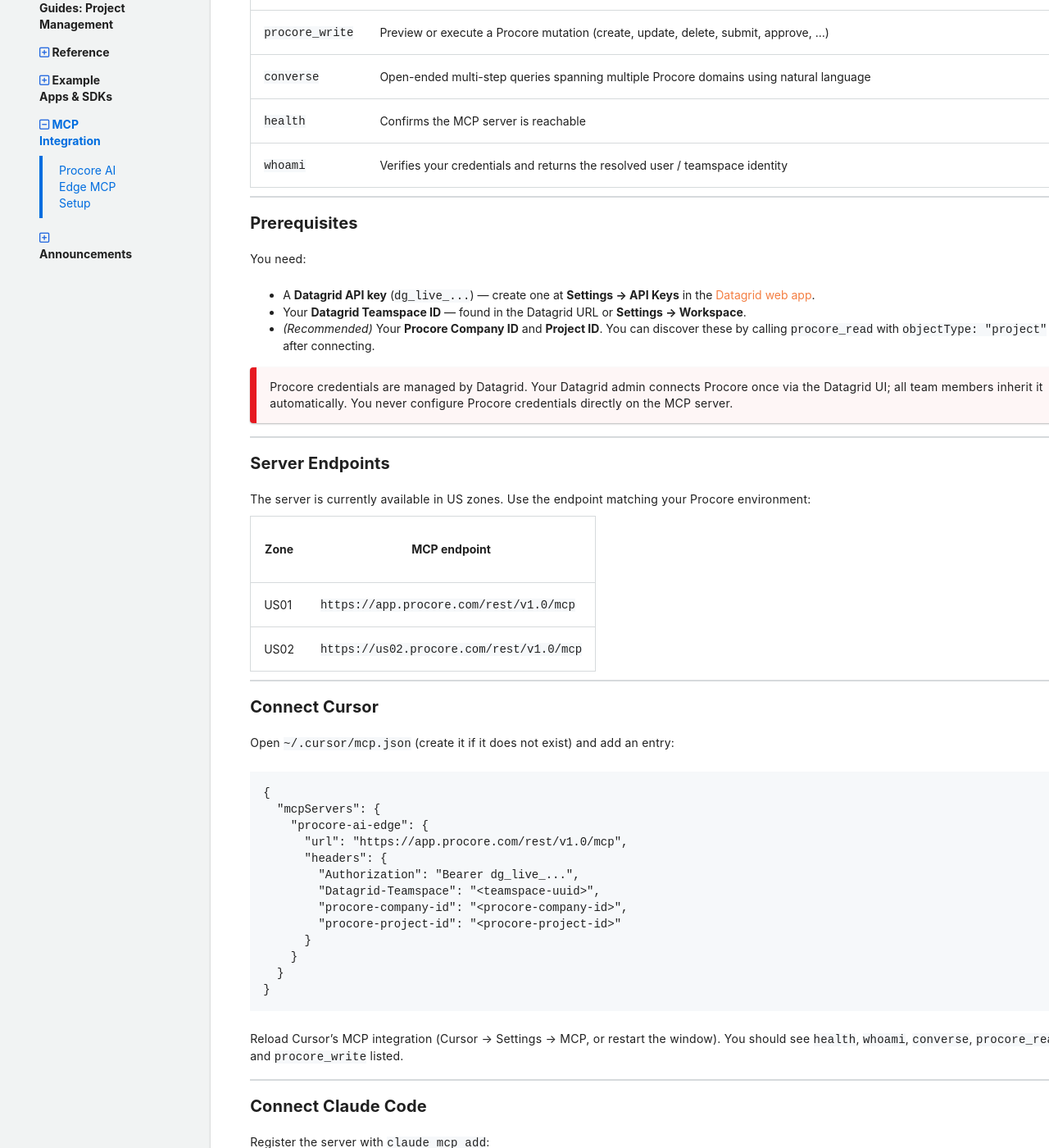
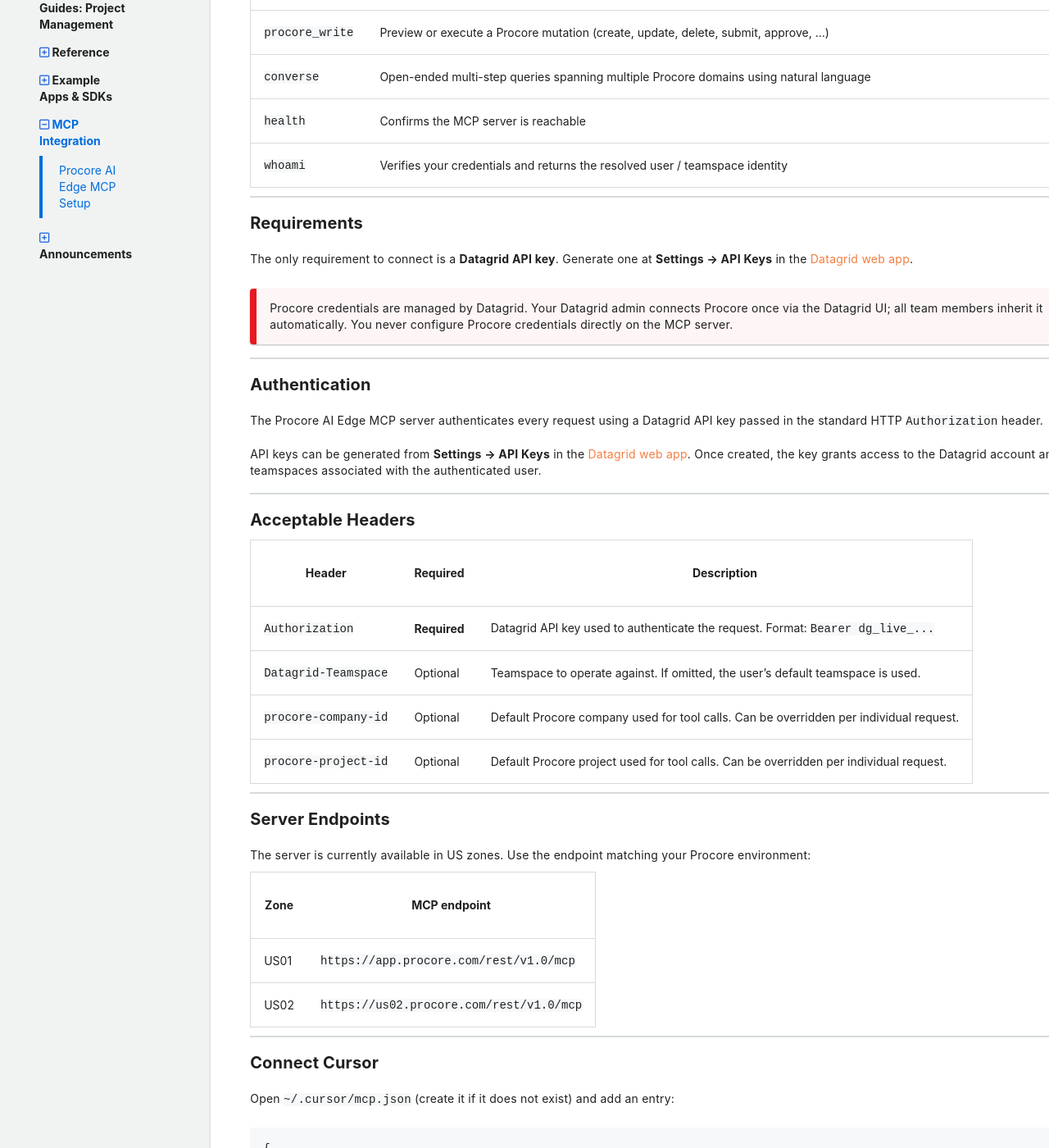
Before and after one commit to procore/documentation, a Jekyll site: the page built from mcp/procore_ai_edge_mcp_setup.md, in a window 1280 px wide and 1400 px high, scrolled down 580 px. Shown: the whole window at 82% size. Built offline with Jekyll 4.4.1, drawn with Linux system fonts in a browser that asks for light colours; comment, search, counter and statistics services are not loaded; some of the changed text lies outside the part shown.

Commit message:
DGAAI-538: Restructure prerequisites into Requirements, Authentication, and Acceptable Headers sections
- Replace Prerequisites section with focused Requirements section
- Add Authentication section explaining API key usage
- Add Acceptable Headers table with Required/Optional designations
- Clarify that only Authorization header is required; teamspace and
  Procore routing headers are optional

Co-authored-by: Cursor <cursoragent@cursor.com>

````diff
--- a/mcp/procore_ai_edge_mcp_setup.md
+++ b/mcp/procore_ai_edge_mcp_setup.md
@@ -22,15 +22,30 @@ The **Procore AI Edge MCP** is a hosted [Model Context Protocol](https://modelco
 
 ---
 
-## Prerequisites
+## Requirements
 
-You need:
-
-- A **Datagrid API key** (`dg_live_...`) — create one at **Settings → API Keys** in the [Datagrid web app](https://app.datagrid.com).
-- Your **Datagrid Teamspace ID** — found in the Datagrid URL or **Settings → Workspace**.
-- *(Recommended)* Your **Procore Company ID** and **Project ID**. You can discover these by calling `procore_read` with `objectType: "project"` after connecting.
+The only requirement to connect is a **Datagrid API key**. Generate one at **Settings → API Keys** in the [Datagrid web app](https://app.datagrid.com).
 
 > Procore credentials are managed by Datagrid. Your Datagrid admin connects Procore once via the Datagrid UI; all team members inherit it automatically. You never configure Procore credentials directly on the MCP server.
+
+---
+
+## Authentication
+
+The Procore AI Edge MCP server authenticates every request using a Datagrid API key passed in the standard HTTP `Authorization` header.
+
+API keys can be generated from **Settings → API Keys** in the [Datagrid web app](https://app.datagrid.com). Once created, the key grants access to the Datagrid account and teamspaces associated with the authenticated user.
+
+---
+
+## Acceptable Headers
+
+| Header | Required | Description |
+|---|---|---|
+| `Authorization` | **Required** | Datagrid API key used to authenticate the request. Format: `Bearer dg_live_...` |
+| `Datagrid-Teamspace` | Optional | Teamspace to operate against. If omitted, the user's default teamspace is used. |
+| `procore-company-id` | Optional | Default Procore company used for tool calls. Can be overridden per individual request. |
+| `procore-project-id` | Optional | Default Procore project used for tool calls. Can be overridden per individual request. |
 
 ---
 
@@ -65,6 +80,8 @@ Open `~/.cursor/mcp.json` (create it if it does not exist) and add an entry:
 }
 ```
 
+Only `Authorization` is required. The remaining headers are optional — see [Acceptable Headers](#acceptable-headers).
+
 Reload Cursor's MCP integration (Cursor → Settings → MCP, or restart the window). You should see `health`, `whoami`, `converse`, `procore_read`, and `procore_write` listed.
 
 ---
@@ -83,6 +100,8 @@ claude mcp add \
   procore-ai-edge \
   https://app.procore.com/rest/v1.0/mcp
 ```
+
+Only `--header 'Authorization: ...'` is required. The remaining headers are optional — see [Acceptable Headers](#acceptable-headers).
 
 Restart the Claude Code session after adding the server. Verify with `/mcp` — you should see the five tools listed.
 
````
